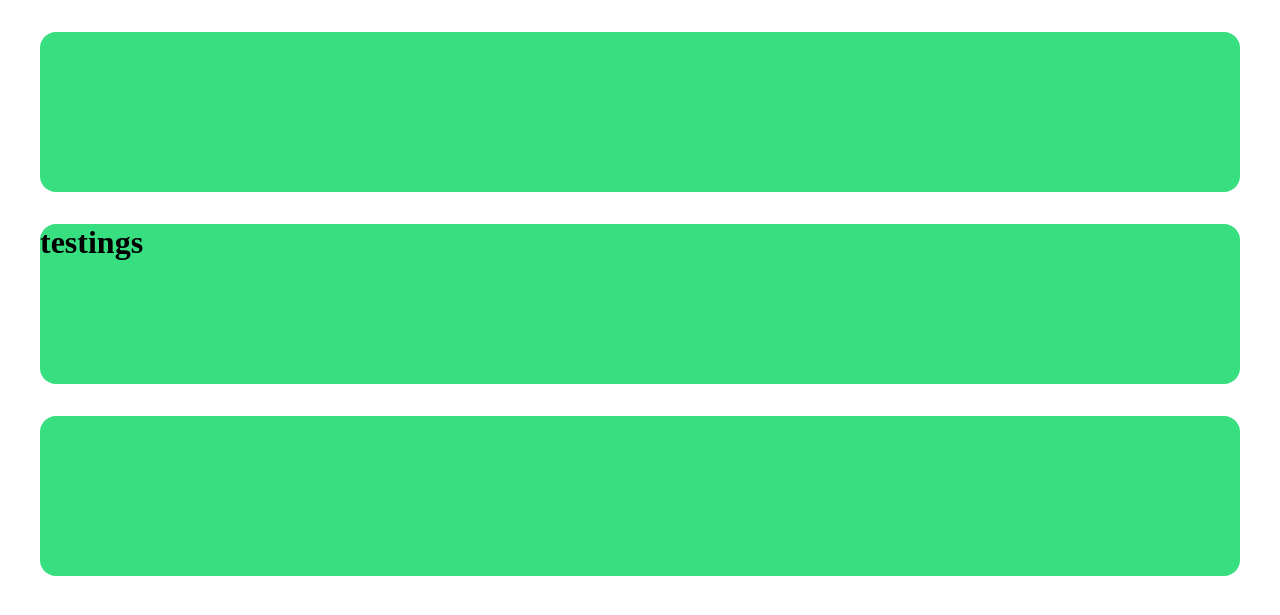
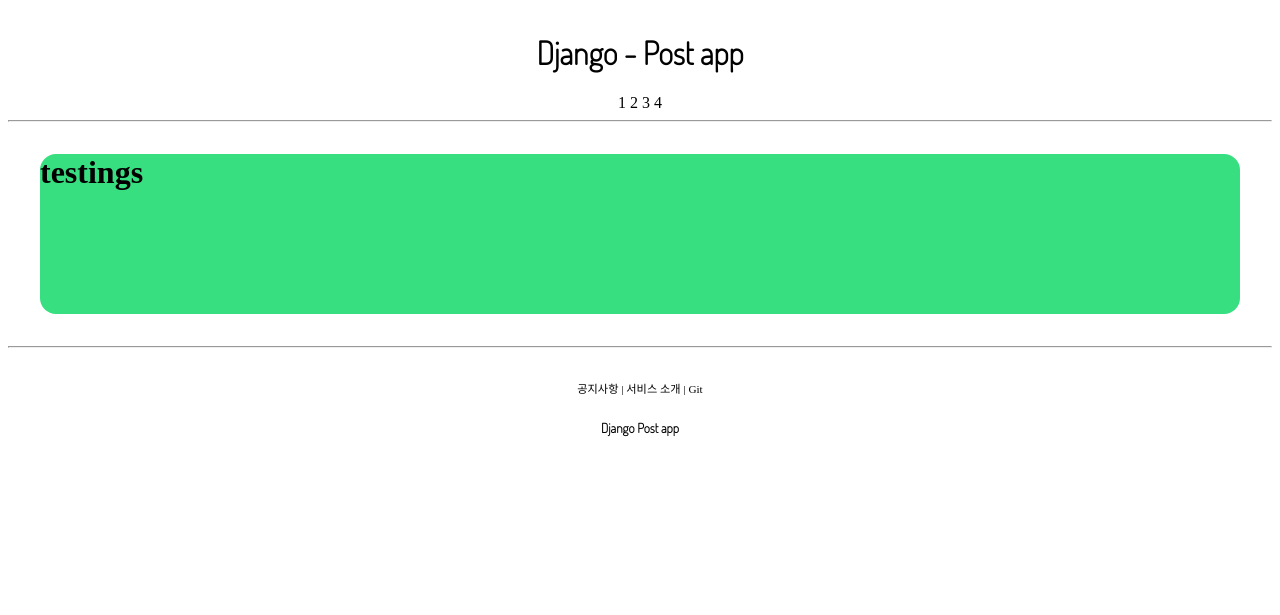
Before and after one commit to bobyeong2/django_webapp, a Django app: page /account/hello_world/ in a window 1280 px wide. Shown: the top 615 px of the page. Run offline with Django 4.2, Linux system fonts and the light colour scheme.

Commit message:
Refactor template files
CSS 분리를 위한 static file 생성 & template 파일 수정

```diff
--- a/postwebapp/settings.py
+++ b/postwebapp/settings.py
@@ -133,6 +133,12 @@ USE_TZ = True
 
 STATIC_URL = 'static/'
 
+STATIC_ROOT = os.path.join(BASE_DIR,'staticfiles')
+
+STATICFILES_DIRS = [
+    BASE_DIR / "static",
+]
+
 # Default primary key field type
 # https://docs.djangoproject.com/en/4.1/ref/settings/#default-auto-field
 
--- /dev/null
+++ b/static/base.css
@@ -0,0 +1,18 @@
+
+.django_font {
+    font-family: 'Dosis', sans-serif;
+}
+
+.django_header {
+    text-align: center;
+    margin-top: 2rem;
+}
+
+.django_footer_button {
+    font-size: 0.7rem;
+}
+
+.django_footer {
+    text-align: center;
+    margin-top: 2rem;
+}
--- a/templates/base.html
+++ b/templates/base.html
@@ -4,8 +4,12 @@
     <body>
         {% include 'header.html'%}
 
+        <hr>
+
         {% block content %}
         {% endblock %}
+
+        <hr>
 
         {% include 'footer.html'%}
     </body>
--- a/templates/footer.html
+++ b/templates/footer.html
@@ -1,2 +1,15 @@
-<div style="height: 10rem; background-color: #38df81; border-radius: 1rem; margin: 2rem;">
+<div class="django_footer">
+    <div class="django_footer_button">
+        <span>공지사항</span> |
+        <span>서비스 소개</span> |
+        <span>Git </span>
+        <span></span>
+
+    </div>
+
+    <div style="margin-top: 1rem;">
+        <h5 class="django_font">
+            Django Post app
+        </h6>
+    </div>
 </div>
--- a/templates/head.html
+++ b/templates/head.html
@@ -1,4 +1,24 @@
+{% load static %}
 <head>
     <meta charset="utf-8">
     <title>Title</title>
+
+
+    <!-- bootstrap CDN -->
+    <script src="https://cdn.jsdelivr.net/npm/@popperjs/core@2.11.6/dist/umd/popper.min.js"
+    integrity="sha384-oBqDVmMz9ATKxIep9tiCxS/Z9fNfEXiDAYTujMAeBAsjFuCZSmKbSSUnQlmh/jp3"
+    crossorigin="anonymous"></script>
+
+    <script src="https://cdn.jsdelivr.net/npm/bootstrap@5.2.1/dist/js/bootstrap.min.js"
+    integrity="sha384-7VPbUDkoPSGFnVtYi0QogXtr74QeVeeIs99Qfg5YCF+TidwNdjvaKZX19NZ/e6oz"
+    crossorigin="anonymous"></script>
+
+    <!-- Google Font Link -->
+    <link rel="preconnect" href="https://fonts.googleapis.com">
+    <link rel="preconnect" href="https://fonts.gstatic.com" crossorigin>
+    <link href="https://fonts.googleapis.com/css2?family=Dosis:wght@200&display=swap" rel="stylesheet">
+
+    <!-- Default Css link -->
+    <link rel="stylesheet" type="text/css" href="{% static 'base.css' %}">
+
 </head>
--- a/templates/header.html
+++ b/templates/header.html
@@ -1,2 +1,16 @@
-<div style="height: 10rem; background-color: #38df81; border-radius: 1rem; margin: 2rem;">
+<div class="django_header">
+
+    <div>
+        <h1 class="django_font">
+            Django - Post app
+        </h1>
+
+    </div>
+    <div>
+        <span>1</span>
+        <span>2</span>
+        <span>3</span>
+        <span>4</span>
+    </div>
+
 </div>
```
